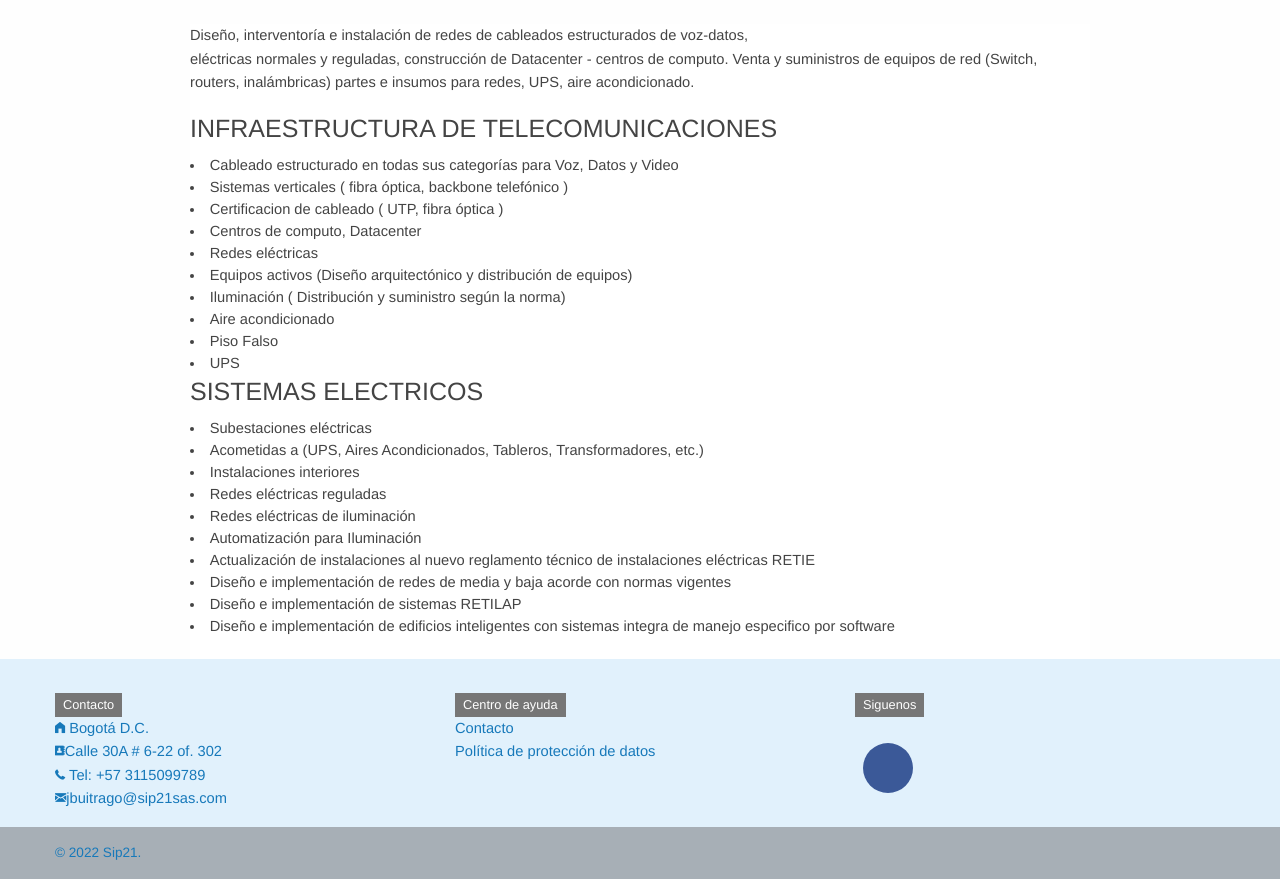
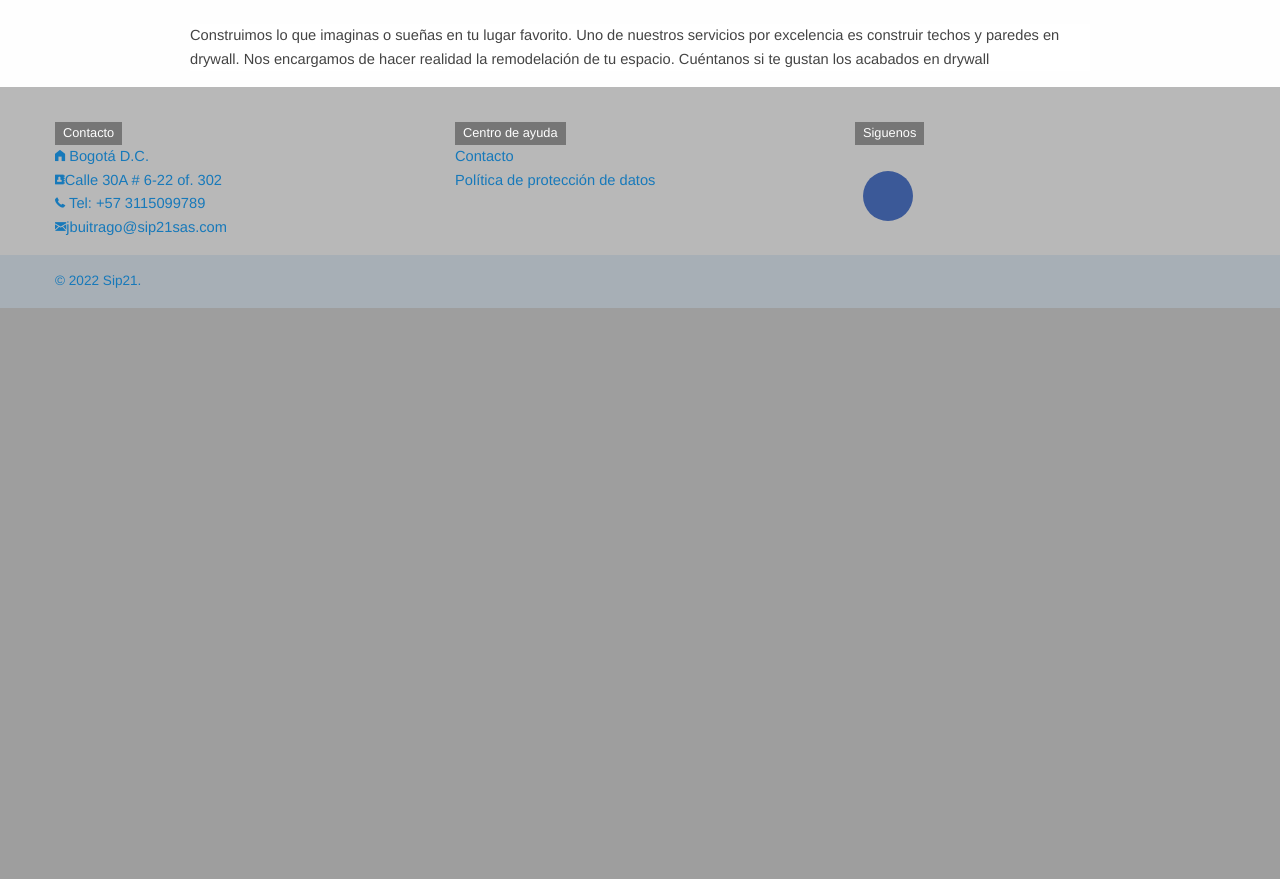
Before and after one commit to Cristian6600/sip21, a Django app: page /obras-civiles in a window 1280 px wide. Shown: the part 1028-1907 px from the top of the page. After the commit the page ends 1336 px from the top, so only its background shows below. Run offline with Django 4.2, Linux system fonts and the light colour scheme; parts of the project's set-up code (start-up, migrations or seed data) failed here and were passed over.

Commit message:
pulida 7nopv5

```diff
--- a/static/css/app.css
+++ b/static/css/app.css
@@ -2,7 +2,7 @@
 
 
 .marketing-site-footer {
-    background: #e1f1fc;
+    background: #b8b8b8;
     color: #8aa0ae;
     padding: 2rem 0 0;
   }
--- a/templates/home/obras_civiles.html
+++ b/templates/home/obras_civiles.html
@@ -24,35 +24,12 @@
 <br>
   <div class="ex1" style="width:900px ;">
     <div class="letra">
-    <p>Diseño, interventoría e instalación de redes de cableados estructurados de voz-datos, <br>
-        eléctricas normales y reguladas, construcción de Datacenter - centros de computo. Venta
-         y suministros de equipos de red (Switch, routers, inalámbricas)
-          partes e insumos para redes, UPS, aire acondicionado.</p>
+    <p>Construimos lo que imaginas o sueñas en tu lugar favorito.
+      Uno de nuestros servicios por excelencia es construir techos y paredes
+      en drywall. Nos encargamos de hacer realidad la remodelación de tu espacio.
+       Cuéntanos si te gustan los acabados en drywall </p>
 
-          <h4>INFRAESTRUCTURA DE TELECOMUNICACIONES</h4>
-          <li>Cableado estructurado en todas sus categorías para Voz, Datos y Video</li>
-          <li>Sistemas verticales ( fibra óptica, backbone telefónico )</li>
-          <li>Certificacion de cableado ( UTP, fibra óptica ) </li>
-          <li>Centros de computo, Datacenter</li>
-          <li>Redes eléctricas</li>
-          <li>Equipos activos (Diseño arquitectónico y distribución de equipos)</li>
-          <li>Iluminación ( Distribución y suministro según la norma)</li>
-          <li>Aire acondicionado</li>
-          <li>Piso Falso</li>
-          <li>UPS</li>
 
-          <h4>SISTEMAS ELECTRICOS</h4>
-          <li>Subestaciones eléctricas</li>
-          <li>Acometidas a (UPS, Aires Acondicionados, Tableros, Transformadores, etc.)</li>
-          <li>Instalaciones interiores</li>
-          <li>Redes eléctricas reguladas</li>
-          <li>Redes eléctricas de iluminación</li>
-          <li>Automatización para Iluminación</li>
-          <li>Actualización de instalaciones al nuevo reglamento técnico de instalaciones eléctricas RETIE</li>
-          <li>Diseño e implementación de redes de media y baja acorde con normas vigentes</li>
-          <li>Diseño e implementación de sistemas RETILAP</li>
-          <li>Diseño e implementación de edificios inteligentes con sistemas integra de manejo especifico por software</li>
-          <br>
 </div>
 </div>
 
```
Also changed, not shown: templates/home/nosotros.html (+50 -1 lines), static/img/nosotros.jpg (added).
